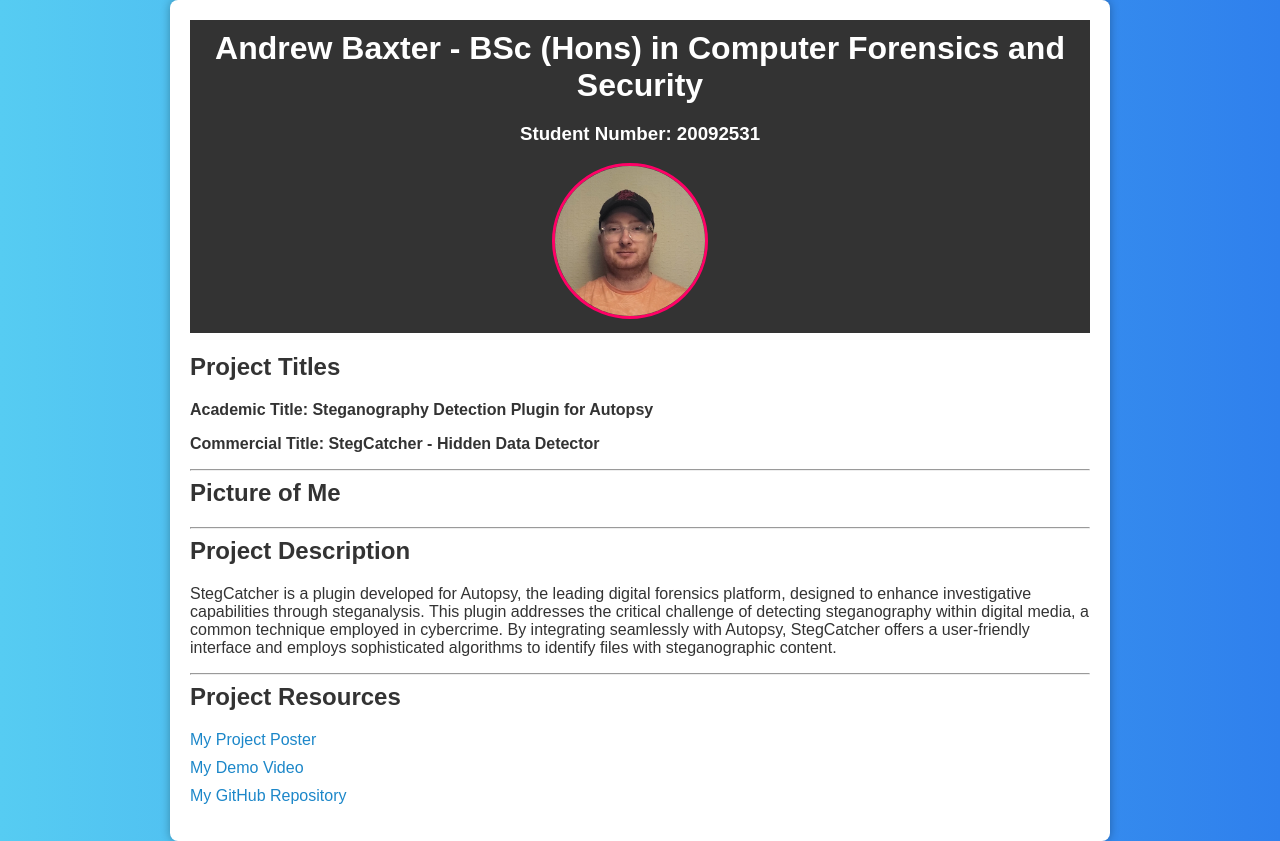
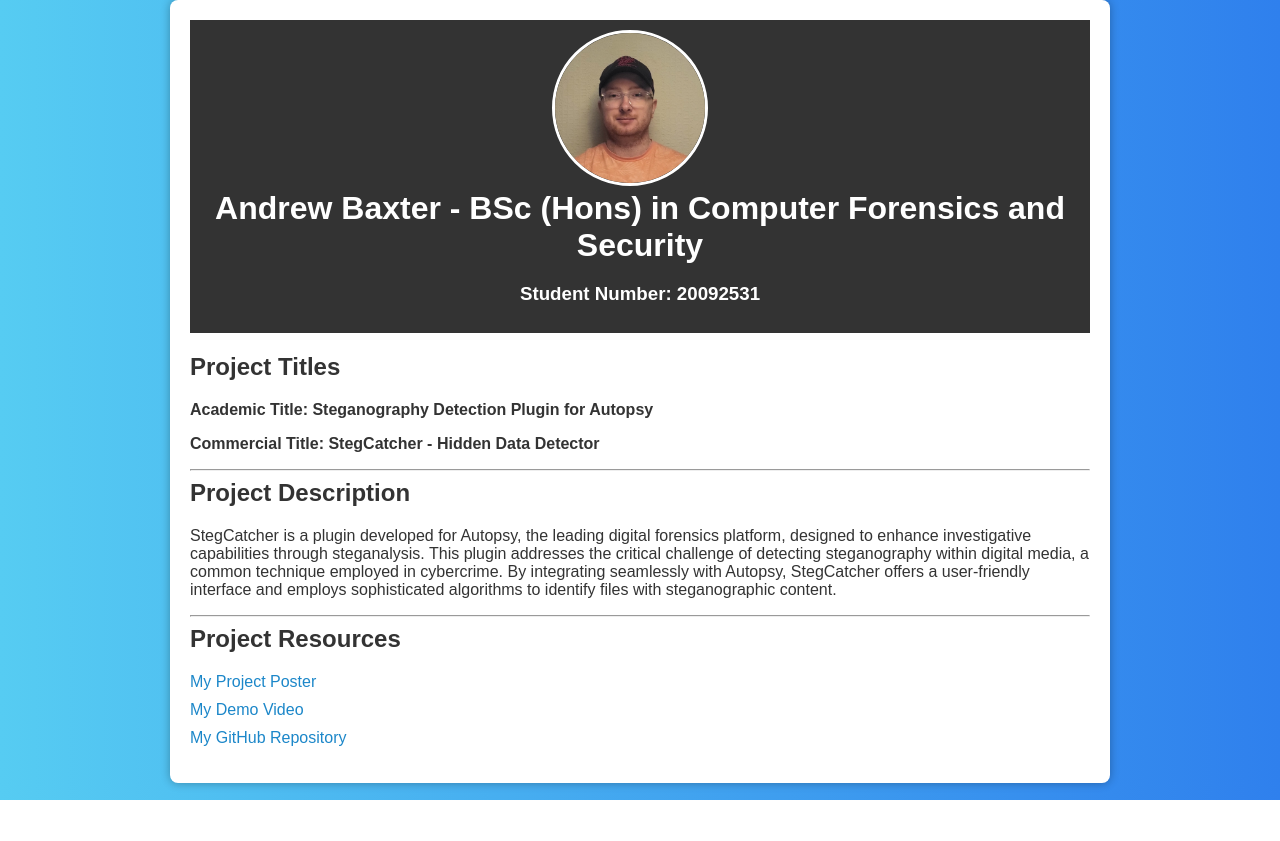
Before and after one commit to AndrewBaxter123/andrewbaxter123.github.io, a plain HTML site: page index.html in a window 1280 px wide. After the commit the page ends 800 px from the top, so only its background shows below. Drawn offline with Linux system fonts and the light colour scheme.

Commit message:
final upload 2

```diff
--- a/index.html
+++ b/index.html
@@ -9,18 +9,16 @@
 <body>
     <div class="container">
         <header>
+            <img src="images/headshotFYP.jpg" alt="Andrew Baxter">
             <h1>Andrew Baxter -  BSc (Hons) in Computer Forensics and Security</h1>
             <h3>Student Number: 20092531</h3>
-            <img src="images/headshotFYP.jpg" alt="Andrew Baxter">
+
         </header>
 
 
         <h2>Project Titles</h2>
         <p><b>Academic Title: Steganography Detection Plugin for Autopsy</b> </p>
         <p><b>Commercial Title: StegCatcher - Hidden Data Detector</b> </p>
-<hr>
-        <h2>Picture of Me</h2>
-
 <hr>
         <h2>Project Description</h2>
         <p>StegCatcher is a plugin developed for Autopsy, the leading digital forensics platform,
--- a/style.css
+++ b/style.css
@@ -47,7 +47,7 @@ img {
     height: 150px;
     object-fit: cover;
     margin-right: 20px;
-    border: 3px solid #ff0066;
+    border: 3px solid;
 }
 
 
```
